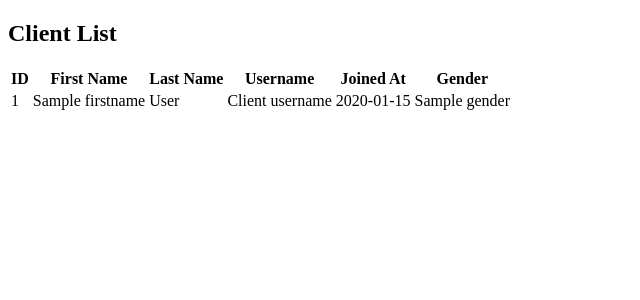
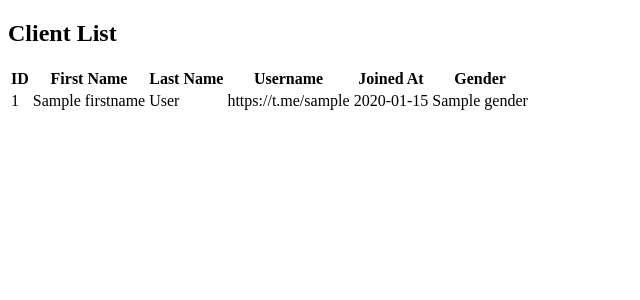
Before and after one commit to blue-farid/BlueAnonymousBot, a Spring app: page /clients in a window 1280 px wide. Shown: the top 300 px of the page, without its empty margins (0-640 px from the left). Run offline with Thymeleaf, Linux system fonts and the light colour scheme; the template is opened without the code that fills it: most values are stand-ins (such as "Sample title", 1, 10 or a date in 2020); data that the repository does not hold is empty; some of the project's set-up classes (security, data sources, template engines, error pages and the like) are left out, and stand-ins take their place.

Commit message:
Revert "feat: change username to link"
This reverts commit bf0d3c9de6f0a2c753d92602bf545e59f0e22357.

```diff
--- a/src/main/resources/templates/clients.html
+++ b/src/main/resources/templates/clients.html
@@ -23,7 +23,7 @@
         <td th:text="${client.id}">1</td>
         <td th:text="${client.firstname}">Client first name</td>
         <td th:text="${client.lastname}">Client last name</td>
-        <td th:href="'https://t.me/' + ${client.username}">Client username</td>
+        <td th:text="'https://t.me/' + ${client.username}">Client username</td>
         <td th:text="${client.createdAt}">Client joined at</td>
         <td th:text="${client.gender}">Client gender</td>
     </tr>
```
